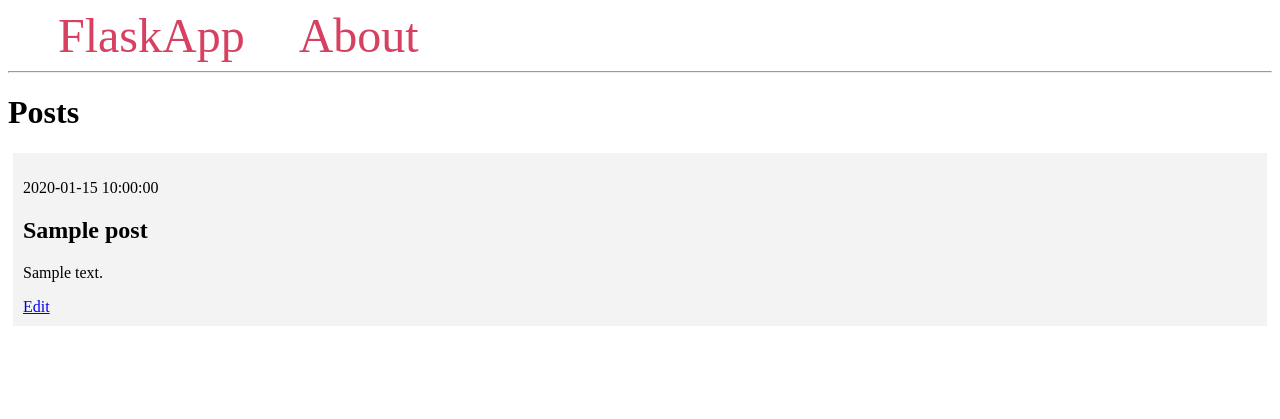
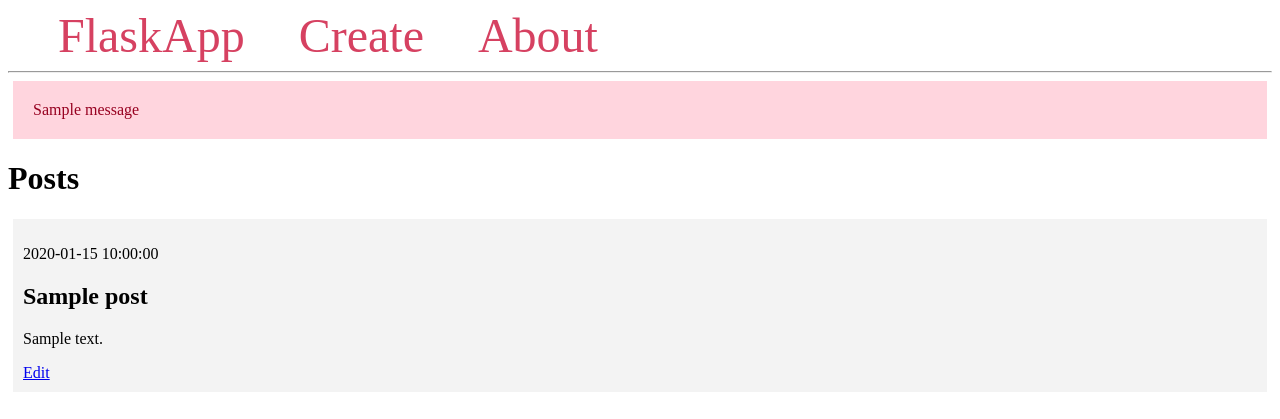
Before and after one commit to LiviaFiebelkorn/Challenge-Flask-Blog-Tutorial, a Flask app: template flask_blog_class/templates/index.html in a window 1280 px wide. Shown: the top 419 px of the page. Run offline with Flask 3, Linux system fonts and the light colour scheme; the template is opened without the code that fills it: most values are stand-ins (such as "Sample title", 1, 10 or a date in 2020); one stand-in notice (Sample message) is shown.

Commit message:
Update base.html

```diff
--- a/flask_blog_class/templates/base.html
+++ b/flask_blog_class/templates/base.html
@@ -28,10 +28,16 @@
 <body>
     <nav>
         <a href="{{ url_for('index') }}">FlaskApp</a>
+        <a href="{{ url_for('create') }}">Create</a>
         <a href="#">About</a>
     </nav>
     <hr>
     <div class="content">
+        {% for message in get_flashed_messages() %}
+            <div class="alert">{{ message }}</div>
+
+        {% endfor %}
+
         {% block content %} {% endblock %}
     </div>
 </body>
```
